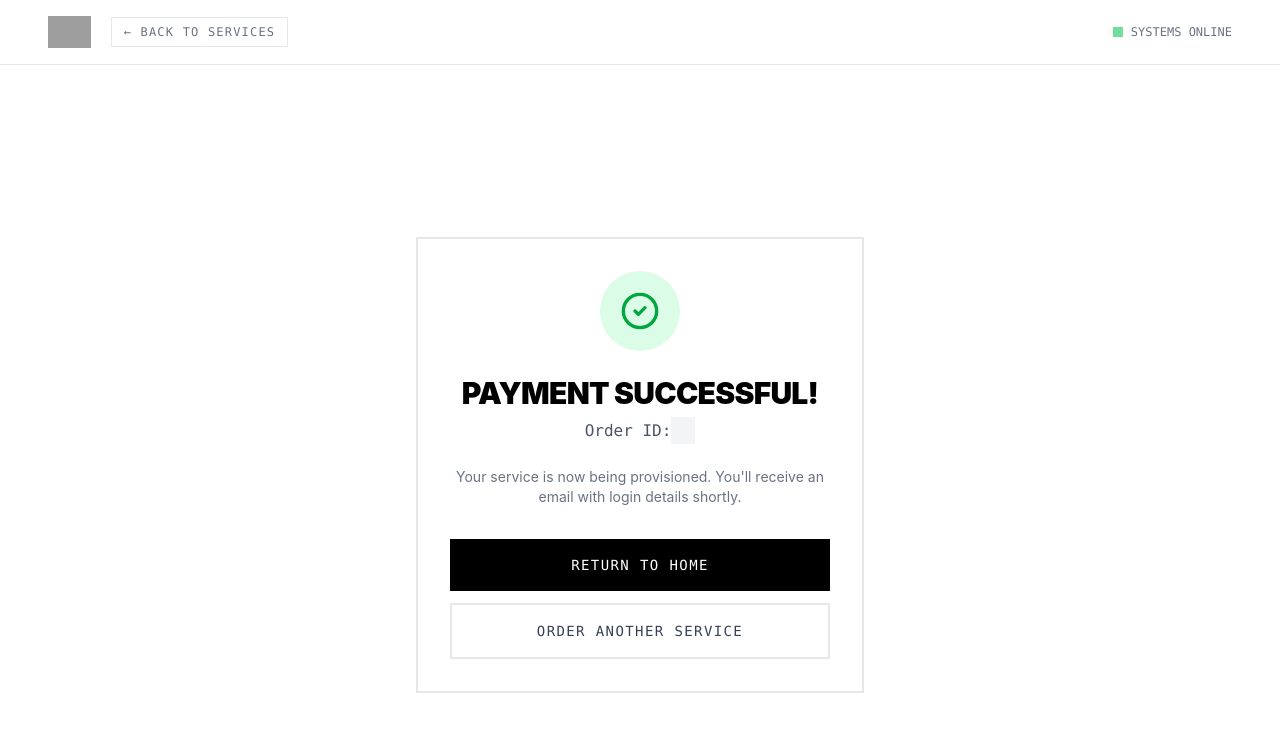
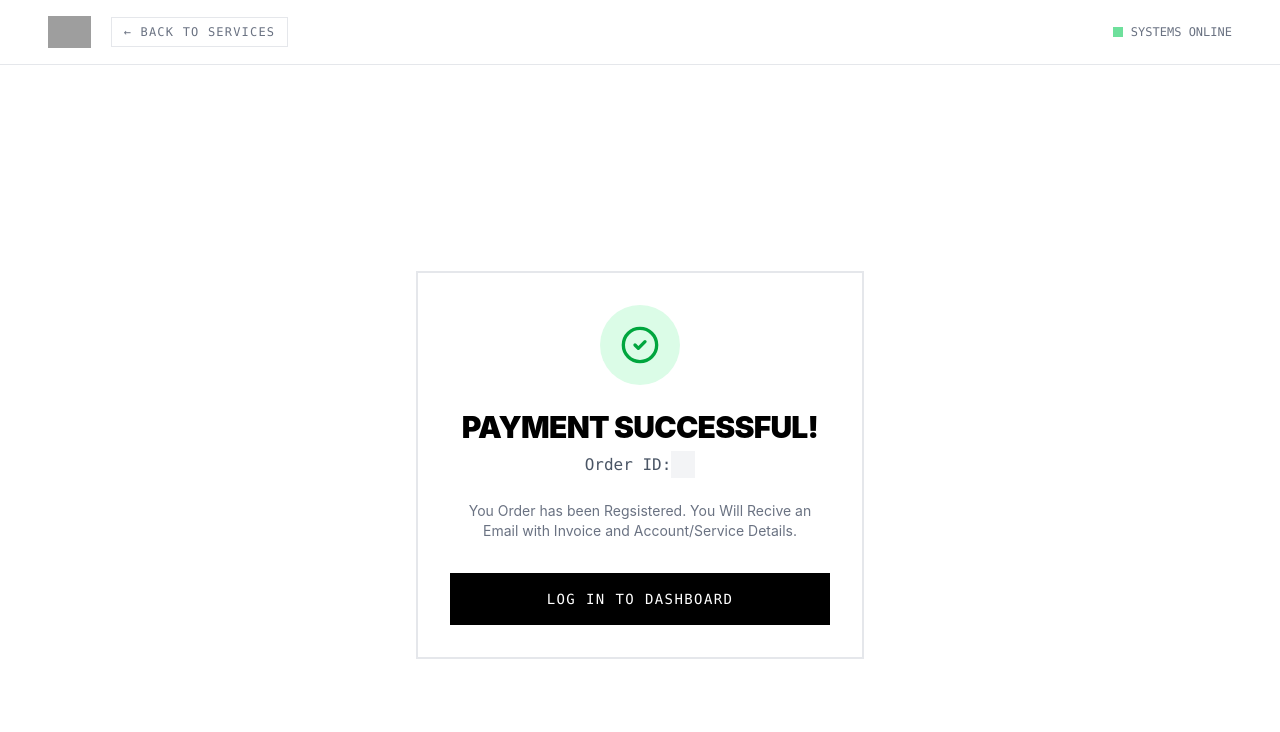
Before and after one commit to 2srk/silkbinary_onboard, a React (Vite) app: page /payment/success in a window 1280 px wide. Shown: the top 732 px of the page. Built offline with nearby package versions, Linux system fonts and the light colour scheme; grey boxes are pictures that could not be loaded.

Commit message:
Payment Status Button Changed

```diff
--- a/src/PaymentSuccess.jsx
+++ b/src/PaymentSuccess.jsx
@@ -64,21 +64,15 @@ export default function PaymentSuccess() {
                 )}
 
                 <p className="text-sm text-gray-500 mb-8">
-                    Your service is now being provisioned. You'll receive an email with login details shortly.
+                    You Order has been Regsistered. You Will Recive an Email with Invoice and Account/Service Details.
                 </p>
 
                 <div className="space-y-3">
                     <button
-                        onClick={() => navigate('/')}
+                        onClick={() => navigate('https://dash.silkbinary.com/')}
                         className="bg-black text-white px-8 py-4 font-mono text-sm uppercase tracking-widest hover:bg-gray-800 transition-colors w-full"
                     >
-                        Return to Home
-                    </button>
-                    <button
-                        onClick={() => navigate('/hosting')}
-                        className="border-2 border-gray-200 text-gray-700 px-8 py-4 font-mono text-sm uppercase tracking-widest hover:border-black transition-colors w-full"
-                    >
-                        Order Another Service
+                        Log in To Dashboard
                     </button>
                 </div>
             </div>
```
